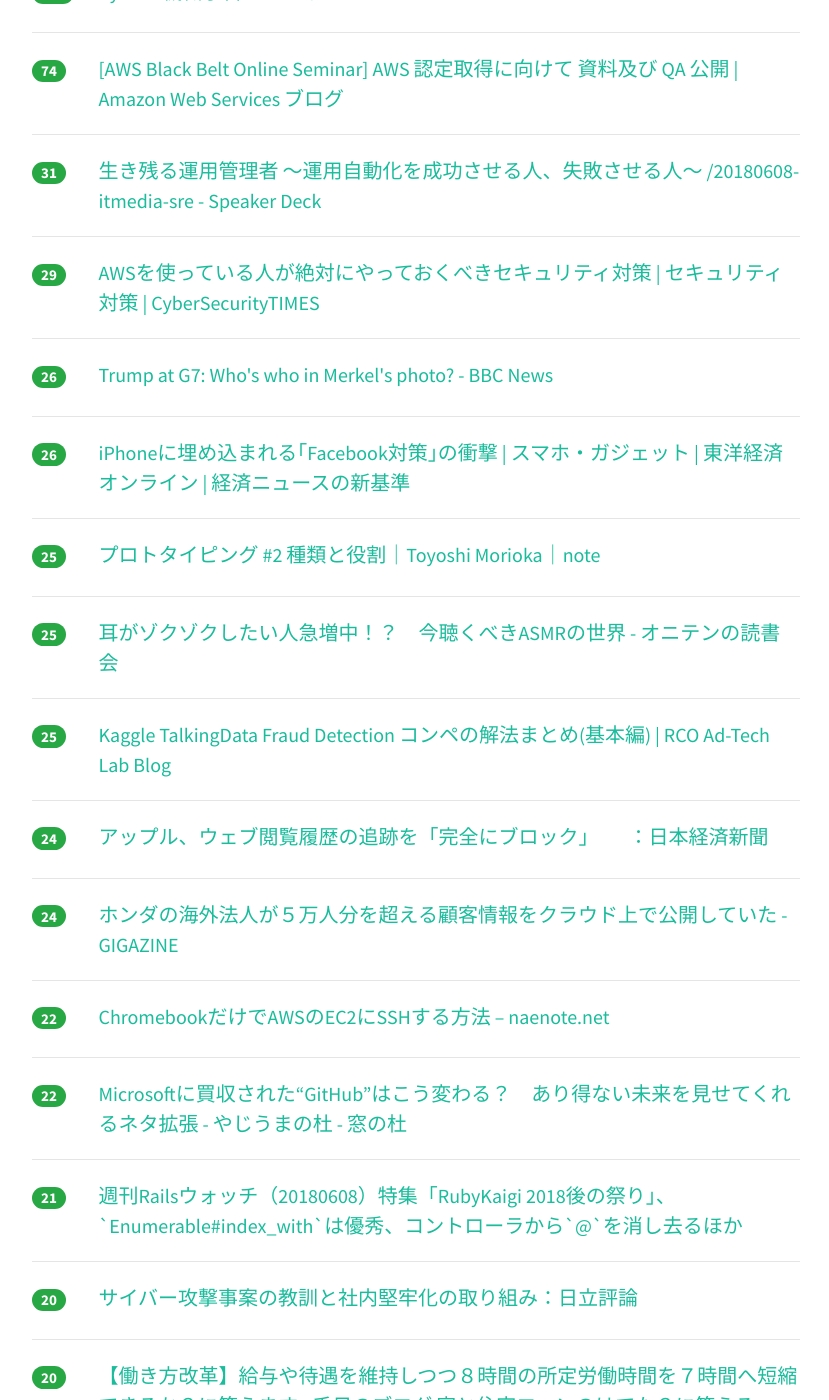
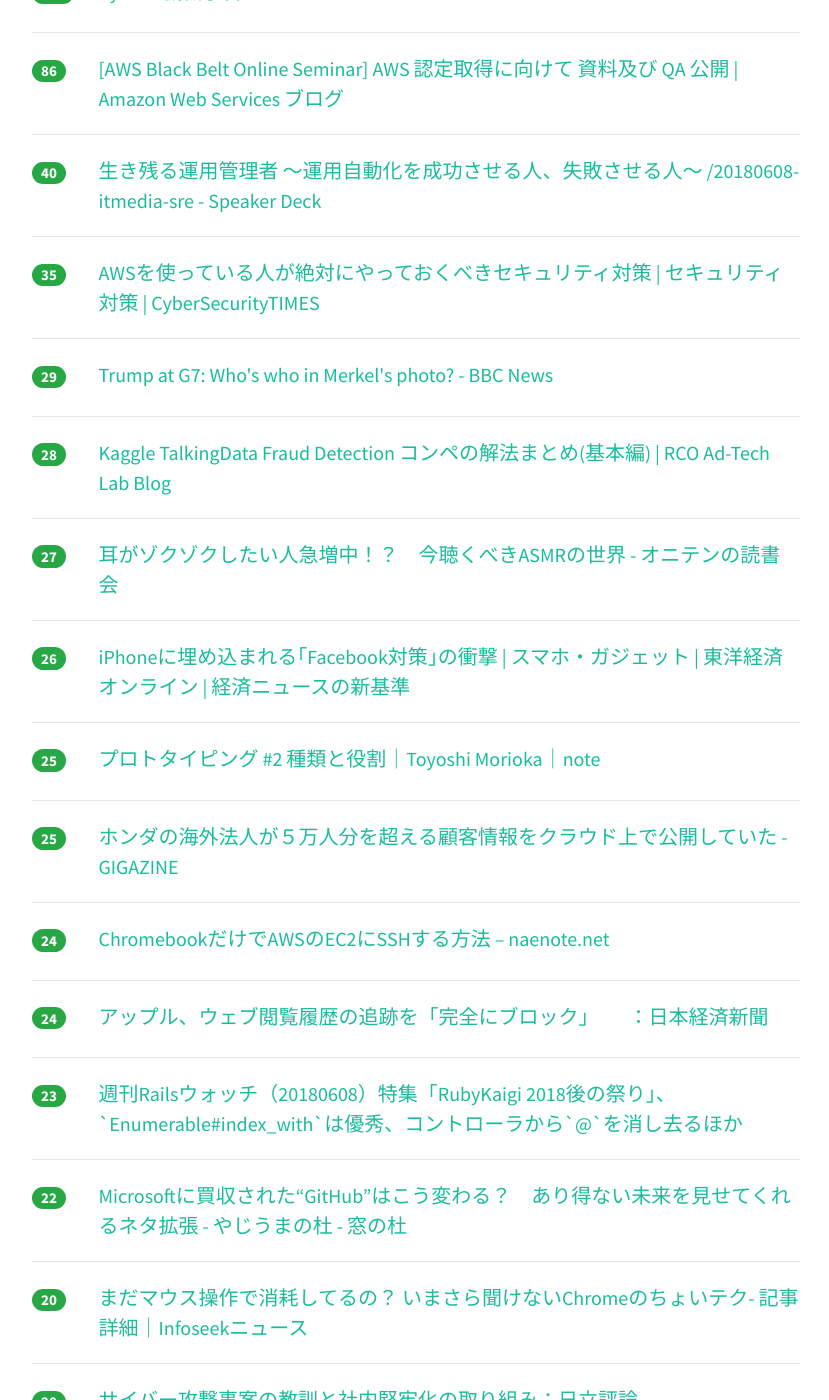
Before and after one commit to yatta47/hatena-matome-site, a Jekyll site: the page built from _posts/2018-06-10-hatena.md, in a window 1280 px wide and 1400 px high, scrolled down 700 px. Shown: the whole window, without its empty margins (224-1053 px from the left). Built offline with Jekyll 4.4.1, drawn with Linux system fonts in a browser that asks for light colours; nearby versions of some CDN libraries; some of the changed text lies outside the part shown.

Commit message:
Updated 2018-06-10

```diff
--- a/_posts/2018-06-10-hatena.md
+++ b/_posts/2018-06-10-hatena.md
@@ -1,49 +1,59 @@
 ---
 layout: post
 title:  "2018-06-10 はてぶIT"
-date:   2018-06-10 17:01:54
+date:   2018-06-10 18:02:02
 tags: [it-hotentry]
 ---
-53 件のデータあり
+56 件のデータあり
 
 <hr><div class="row">
-<div class="col-1"><span class="badge badge-pill badge-success h2">418</span></div>
+<div class="col-1"><span class="badge badge-pill badge-success h2">462</span></div>
 <div class="col-11"><a href='https://scrapbox.io/yuiseki/%E5%A4%B1%E6%95%97%E5%AD%A6' target='_blank'>失敗学 - yuiseki</a></div>
 </div>
 <hr>
 <div class="row">
-<div class="col-1"><span class="badge badge-pill badge-success h2">171</span></div>
+<div class="col-1"><span class="badge badge-pill badge-success h2">216</span></div>
 <div class="col-11"><a href='https://sbfl.net/blog/2018/06/10/wii-mario64-platform-bug/' target='_blank'>なぜWii版マリオ64で長時間放置すると足場が浮かび上がるのか（非技術者向け解説）</a></div>
 </div>
 <hr>
 <div class="row">
-<div class="col-1"><span class="badge badge-pill badge-success h2">116</span></div>
+<div class="col-1"><span class="badge badge-pill badge-success h2">133</span></div>
 <div class="col-11"><a href='https://note.mu/kinotoshiki/n/n2fe090e9b8f6' target='_blank'>【保守速報から広告を剥がせ！！】 #ネトウヨサイト裸祭り のお知らせ｜木野寿紀｜note</a></div>
 </div>
 <hr>
 <div class="row">
-<div class="col-1"><span class="badge badge-pill badge-success h2">111</span></div>
+<div class="col-1"><span class="badge badge-pill badge-success h2">129</span></div>
 <div class="col-11"><a href='http://www.youtube.com/watch?v=Y83ZCf_lpSg' target='_blank'>Python 機械学習ことはじめ</a></div>
 </div>
 <hr>
 <div class="row">
-<div class="col-1"><span class="badge badge-pill badge-success h2">74</span></div>
+<div class="col-1"><span class="badge badge-pill badge-success h2">86</span></div>
 <div class="col-11"><a href='https://aws.amazon.com/jp/blogs/news/webinar-bb-certified-2018/' target='_blank'>[AWS Black Belt Online Seminar] AWS 認定取得に向けて 資料及び QA 公開 | Amazon Web Services ブログ</a></div>
 </div>
 <hr>
 <div class="row">
-<div class="col-1"><span class="badge badge-pill badge-success h2">31</span></div>
+<div class="col-1"><span class="badge badge-pill badge-success h2">40</span></div>
 <div class="col-11"><a href='https://speakerdeck.com/opelab/20180608-itmedia-sre?slide=1' target='_blank'>生き残る運用管理者 ～運用自動化を成功させる人、失敗させる人～ /20180608-itmedia-sre - Speaker Deck</a></div>
 </div>
 <hr>
 <div class="row">
-<div class="col-1"><span class="badge badge-pill badge-success h2">29</span></div>
+<div class="col-1"><span class="badge badge-pill badge-success h2">35</span></div>
 <div class="col-11"><a href='https://www.shadan-kun.com/blog/measure/3410/' target='_blank'>AWSを使っている人が絶対にやっておくべきセキュリティ対策 | セキュリティ対策 | CyberSecurityTIMES</a></div>
 </div>
 <hr>
 <div class="row">
-<div class="col-1"><span class="badge badge-pill badge-success h2">26</span></div>
+<div class="col-1"><span class="badge badge-pill badge-success h2">29</span></div>
 <div class="col-11"><a href='https://www.bbc.com/news/world-us-canada-44426442' target='_blank'>Trump at G7: Who's who in Merkel's photo? - BBC News</a></div>
+</div>
+<hr>
+<div class="row">
+<div class="col-1"><span class="badge badge-pill badge-success h2">28</span></div>
+<div class="col-11"><a href='https://www.rco.recruit.co.jp/career/engineer/blog/kaggle_talkingdata_basic/' target='_blank'>Kaggle TalkingData Fraud Detection コンペの解法まとめ(基本編) | RCO Ad-Tech Lab Blog</a></div>
+</div>
+<hr>
+<div class="row">
+<div class="col-1"><span class="badge badge-pill badge-success h2">27</span></div>
+<div class="col-11"><a href='http://www.oniten-yomu-book.com/entry/asmr' target='_blank'>耳がゾクゾクしたい人急増中！？　今聴くべきASMRの世界 - オニテンの読書会</a></div>
 </div>
 <hr>
 <div class="row">
@@ -58,12 +68,12 @@ tags: [it-hotentry]
 <hr>
 <div class="row">
 <div class="col-1"><span class="badge badge-pill badge-success h2">25</span></div>
-<div class="col-11"><a href='http://www.oniten-yomu-book.com/entry/asmr' target='_blank'>耳がゾクゾクしたい人急増中！？　今聴くべきASMRの世界 - オニテンの読書会</a></div>
+<div class="col-11"><a href='https://gigazine.net/news/20180609-honda-app-leaked-personal-information/' target='_blank'>ホンダの海外法人が５万人分を超える顧客情報をクラウド上で公開していた - GIGAZINE</a></div>
 </div>
 <hr>
 <div class="row">
-<div class="col-1"><span class="badge badge-pill badge-success h2">25</span></div>
-<div class="col-11"><a href='https://www.rco.recruit.co.jp/career/engineer/blog/kaggle_talkingdata_basic/' target='_blank'>Kaggle TalkingData Fraud Detection コンペの解法まとめ(基本編) | RCO Ad-Tech Lab Blog</a></div>
+<div class="col-1"><span class="badge badge-pill badge-success h2">24</span></div>
+<div class="col-11"><a href='https://www.naenote.net/entry/chromebook-aws-ssh' target='_blank'>ChromebookだけでAWSのEC2にSSHする方法 – naenote.net</a></div>
 </div>
 <hr>
 <div class="row">
@@ -72,13 +82,8 @@ tags: [it-hotentry]
 </div>
 <hr>
 <div class="row">
-<div class="col-1"><span class="badge badge-pill badge-success h2">24</span></div>
-<div class="col-11"><a href='https://gigazine.net/news/20180609-honda-app-leaked-personal-information/' target='_blank'>ホンダの海外法人が５万人分を超える顧客情報をクラウド上で公開していた - GIGAZINE</a></div>
-</div>
-<hr>
-<div class="row">
-<div class="col-1"><span class="badge badge-pill badge-success h2">22</span></div>
-<div class="col-11"><a href='https://www.naenote.net/entry/chromebook-aws-ssh' target='_blank'>ChromebookだけでAWSのEC2にSSHする方法 – naenote.net</a></div>
+<div class="col-1"><span class="badge badge-pill badge-success h2">23</span></div>
+<div class="col-11"><a href='https://techracho.bpsinc.jp/hachi8833/2018_06_08/57381' target='_blank'>週刊Railsウォッチ（20180608）特集「RubyKaigi 2018後の祭り」、`Enumerable#index_with`は優秀、コントローラから`@`を消し去るほか</a></div>
 </div>
 <hr>
 <div class="row">
@@ -87,8 +92,8 @@ tags: [it-hotentry]
 </div>
 <hr>
 <div class="row">
-<div class="col-1"><span class="badge badge-pill badge-success h2">21</span></div>
-<div class="col-11"><a href='https://techracho.bpsinc.jp/hachi8833/2018_06_08/57381' target='_blank'>週刊Railsウォッチ（20180608）特集「RubyKaigi 2018後の祭り」、`Enumerable#index_with`は優秀、コントローラから`@`を消し去るほか</a></div>
+<div class="col-1"><span class="badge badge-pill badge-success h2">20</span></div>
+<div class="col-11"><a href='https://news.infoseek.co.jp/article/goodspress_164889/' target='_blank'>まだマウス操作で消耗してるの？ いまさら聞けないChromeのちょいテク- 記事詳細｜Infoseekニュース</a></div>
 </div>
 <hr>
 <div class="row">
@@ -103,12 +108,32 @@ tags: [it-hotentry]
 <hr>
 <div class="row">
 <div class="col-1"><span class="badge badge-pill badge-success h2">19</span></div>
-<div class="col-11"><a href='https://news.infoseek.co.jp/article/goodspress_164889/' target='_blank'>まだマウス操作で消耗してるの？ いまさら聞けないChromeのちょいテク- 記事詳細｜Infoseekニュース</a></div>
+<div class="col-11"><a href='https://jp.techcrunch.com/2018/06/10/2018-06-08-why-microsoft-wants-to-put-data-centers-at-the-bottom-of-the-ocean/' target='_blank'>マイクロソフトが海中にデータセンターを設置する理由とは | TechCrunch Japan</a></div>
+</div>
+<hr>
+<div class="row">
+<div class="col-1"><span class="badge badge-pill badge-success h2">19</span></div>
+<div class="col-11"><a href='https://anond.hatelabo.jp/20180610093430' target='_blank'>1万円札以外のお札を持ち歩かない人ってなんなの</a></div>
 </div>
 <hr>
 <div class="row">
 <div class="col-1"><span class="badge badge-pill badge-success h2">18</span></div>
 <div class="col-11"><a href='https://gigazine.net/news/20180608-airplane-hack-only-matter-of-time/' target='_blank'>「飛行機がハッキングされて操られるのは時間の問題」とアメリカの航空当局がセキュリティリスクの高さを指摘 - GIGAZINE</a></div>
+</div>
+<hr>
+<div class="row">
+<div class="col-1"><span class="badge badge-pill badge-success h2">18</span></div>
+<div class="col-11"><a href='https://qiita.com/cvusk/items/5a6f57876fdcff7710d2' target='_blank'>KubernetesからGPUを使ってTensorflowを動かす</a></div>
+</div>
+<hr>
+<div class="row">
+<div class="col-1"><span class="badge badge-pill badge-success h2">17</span></div>
+<div class="col-11"><a href='https://www.slideshare.net/yukiarase/jsai2018-101054060' target='_blank'>[最新版] JSAI2018 チュートリアル「"深層学習時代の" ゼロから始める自然言語処理」</a></div>
+</div>
+<hr>
+<div class="row">
+<div class="col-1"><span class="badge badge-pill badge-success h2">17</span></div>
+<div class="col-11"><a href='https://ototoy.jp/feature/2018060101' target='_blank'>音楽業界の“過渡期”、2018年をどう進む? ──鈴木竜馬(unBORDE代表) × 竹中直純(OTOTOY代表) - OTOTOY</a></div>
 </div>
 <hr>
 <div class="row">
@@ -128,12 +153,12 @@ tags: [it-hotentry]
 <hr>
 <div class="row">
 <div class="col-1"><span class="badge badge-pill badge-success h2">16</span></div>
-<div class="col-11"><a href='https://www.slideshare.net/yukiarase/jsai2018-101054060' target='_blank'>[最新版] JSAI2018 チュートリアル「"深層学習時代の" ゼロから始める自然言語処理」</a></div>
+<div class="col-11"><a href='https://www.bengo4.com/c_5/n_8009/' target='_blank'>広瀬香美さん「芸名問題」も関係、公取委「独禁法を労働分野に適用」…説明会は大入り - 弁護士ドットコム</a></div>
 </div>
 <hr>
 <div class="row">
 <div class="col-1"><span class="badge badge-pill badge-success h2">16</span></div>
-<div class="col-11"><a href='https://www.bengo4.com/c_5/n_8009/' target='_blank'>広瀬香美さん「芸名問題」も関係、公取委「独禁法を労働分野に適用」…説明会は大入り - 弁護士ドットコム</a></div>
+<div class="col-11"><a href='https://hirooka.pro/?p=9823' target='_blank'>Apple も hls.js を使用しているという | hirooka.pro</a></div>
 </div>
 <hr>
 <div class="row">
@@ -143,12 +168,12 @@ tags: [it-hotentry]
 <hr>
 <div class="row">
 <div class="col-1"><span class="badge badge-pill badge-success h2">15</span></div>
-<div class="col-11"><a href='https://qiita.com/cvusk/items/5a6f57876fdcff7710d2' target='_blank'>KubernetesからGPUを使ってTensorflowを動かす</a></div>
+<div class="col-11"><a href='https://blog.jupyter.org/reproducible-data-dependencies-for-python-guest-post-d0f68293a99' target='_blank'>Reproducible Data Dependencies for Python [Guest Post]</a></div>
 </div>
 <hr>
 <div class="row">
 <div class="col-1"><span class="badge badge-pill badge-success h2">14</span></div>
-<div class="col-11"><a href='https://jp.techcrunch.com/2018/06/10/2018-06-08-why-microsoft-wants-to-put-data-centers-at-the-bottom-of-the-ocean/' target='_blank'>マイクロソフトが海中にデータセンターを設置する理由とは | TechCrunch Japan</a></div>
+<div class="col-11"><a href='http://www.nicovideo.jp/watch/sm33310173' target='_blank'>【切実】エクセルを使わないで - #1 方眼紙 - ニコニコ動画</a></div>
 </div>
 <hr>
 <div class="row">
@@ -163,7 +188,12 @@ tags: [it-hotentry]
 <hr>
 <div class="row">
 <div class="col-1"><span class="badge badge-pill badge-success h2">14</span></div>
-<div class="col-11"><a href='https://ototoy.jp/feature/2018060101' target='_blank'>音楽業界の“過渡期”、2018年をどう進む? ──鈴木竜馬(unBORDE代表) × 竹中直純(OTOTOY代表) - OTOTOY</a></div>
+<div class="col-11"><a href='http://ascii.jp/elem/000/001/691/1691260/' target='_blank'>ASCII.jp：DOS時代から使われてきたネットワークドライバーの改良がついに進む｜Windows Info</a></div>
+</div>
+<hr>
+<div class="row">
+<div class="col-1"><span class="badge badge-pill badge-success h2">14</span></div>
+<div class="col-11"><a href='https://note.mu/tarappo/n/nbd241296e11f' target='_blank'>UIの自動テストの難しさについて考える (1) - はじめに -｜tarappo＠SWET｜note</a></div>
 </div>
 <hr>
 <div class="row">
@@ -178,17 +208,7 @@ tags: [it-hotentry]
 <hr>
 <div class="row">
 <div class="col-1"><span class="badge badge-pill badge-success h2">13</span></div>
-<div class="col-11"><a href='https://blog.jupyter.org/reproducible-data-dependencies-for-python-guest-post-d0f68293a99' target='_blank'>Reproducible Data Dependencies for Python [Guest Post]</a></div>
-</div>
-<hr>
-<div class="row">
-<div class="col-1"><span class="badge badge-pill badge-success h2">13</span></div>
 <div class="col-11"><a href='http://ascii.jp/elem/000/001/684/1684968/' target='_blank'>ASCII.jp：「LINE Notify」でWebサービスからの通知を受信しよう｜LINEを便利にする裏技とTIPS集めました</a></div>
-</div>
-<hr>
-<div class="row">
-<div class="col-1"><span class="badge badge-pill badge-success h2">13</span></div>
-<div class="col-11"><a href='https://anond.hatelabo.jp/20180610093430' target='_blank'>1万円札以外のお札を持ち歩かない人ってなんなの</a></div>
 </div>
 <hr>
 <div class="row">
@@ -202,23 +222,13 @@ tags: [it-hotentry]
 </div>
 <hr>
 <div class="row">
-<div class="col-1"><span class="badge badge-pill badge-success h2">12</span></div>
-<div class="col-11"><a href='https://hirooka.pro/?p=9823' target='_blank'>Apple も hls.js を使用しているという | hirooka.pro</a></div>
-</div>
-<hr>
-<div class="row">
-<div class="col-1"><span class="badge badge-pill badge-success h2">11</span></div>
-<div class="col-11"><a href='http://www.nicovideo.jp/watch/sm33310173' target='_blank'>【切実】エクセルを使わないで - #1 方眼紙 - ニコニコ動画</a></div>
-</div>
-<hr>
-<div class="row">
 <div class="col-1"><span class="badge badge-pill badge-success h2">11</span></div>
 <div class="col-11"><a href='https://negli0.github.io/posts/rich-paths/' target='_blank'>Intruducing Enhanced Communication Paths over Layer-4 (Multipath) - Around The Computer</a></div>
 </div>
 <hr>
 <div class="row">
 <div class="col-1"><span class="badge badge-pill badge-success h2">11</span></div>
-<div class="col-11"><a href='http://ascii.jp/elem/000/001/691/1691260/' target='_blank'>ASCII.jp：DOS時代から使われてきたネットワークドライバーの改良がついに進む｜Windows Info</a></div>
+<div class="col-11"><a href='https://mainichi.jp/articles/20180609/k00/00e/020/298000c' target='_blank'>組み立てキット：軽トラをキャンピングカーに　４０万円台 - 毎日新聞</a></div>
 </div>
 <hr>
 <div class="row">
@@ -237,6 +247,11 @@ tags: [it-hotentry]
 </div>
 <hr>
 <div class="row">
+<div class="col-1"><span class="badge badge-pill badge-success h2">10</span></div>
+<div class="col-11"><a href='https://snap.textfile.org/20180609220309/' target='_blank'>Mastodonインスタンスを停止するとき（410 Goneを返す）</a></div>
+</div>
+<hr>
+<div class="row">
 <div class="col-1"><span class="badge badge-pill badge-success h2">9</span></div>
 <div class="col-11"><a href='http://j.people.com.cn/n3/2018/0531/c95952-9466146.html' target='_blank'>中国語でハイテク意味する「黒科技」の「黒」の意味とは？--人民網日本語版--人民日報</a></div>
 </div>
@@ -248,7 +263,17 @@ tags: [it-hotentry]
 <hr>
 <div class="row">
 <div class="col-1"><span class="badge badge-pill badge-success h2">9</span></div>
-<div class="col-11"><a href='https://note.mu/tarappo/n/nbd241296e11f' target='_blank'>UIの自動テストの難しさについて考える (1) - はじめに -｜tarappo＠SWET｜note</a></div>
+<div class="col-11"><a href='http://www.atmarkit.co.jp/ait/articles/1806/08/news011.html' target='_blank'>サイバーセキュリティQ＆A：今日の脅威状況と対策の方向：Gartner Insights Pickup（63） - ＠IT</a></div>
+</div>
+<hr>
+<div class="row">
+<div class="col-1"><span class="badge badge-pill badge-success h2">9</span></div>
+<div class="col-11"><a href='https://speakerdeck.com/geckotang/jin-ri-karashi-eru-css-grid-mtddc-meetup-hokkaido-2018?slide=1' target='_blank'>今日から使える CSS Grid - MTDDC Meetup HOKKAIDO 2018 - - Speaker Deck</a></div>
+</div>
+<hr>
+<div class="row">
+<div class="col-1"><span class="badge badge-pill badge-success h2">9</span></div>
+<div class="col-11"><a href='https://techable.jp/archives/78139' target='_blank'>電波がなくてもメッセージのやり取りができる「GoHeart」！登山やフェスでの位置情報の把握にも | Techable(テッカブル)</a></div>
 </div>
 <hr>
 <div class="row">
@@ -257,16 +282,6 @@ tags: [it-hotentry]
 </div>
 <hr>
 <div class="row">
-<div class="col-1"><span class="badge badge-pill badge-success h2">8</span></div>
-<div class="col-11"><a href='http://www.atmarkit.co.jp/ait/articles/1806/08/news011.html' target='_blank'>サイバーセキュリティQ＆A：今日の脅威状況と対策の方向：Gartner Insights Pickup（63） - ＠IT</a></div>
-</div>
-<hr>
-<div class="row">
-<div class="col-1"><span class="badge badge-pill badge-success h2">7</span></div>
-<div class="col-11"><a href='https://techable.jp/archives/78139' target='_blank'>電波がなくてもメッセージのやり取りができる「GoHeart」！登山やフェスでの位置情報の把握にも | Techable(テッカブル)</a></div>
-</div>
-<hr>
-<div class="row">
 <div class="col-1"><span class="badge badge-pill badge-success h2">6</span></div>
 <div class="col-11"><a href='http://dengekionline.com/elem/000/001/741/1741112/' target='_blank'>『FGO』セイバーオルタが私服姿で立体化。剣を手にした姿にも変更可能 - 電撃App</a></div>
 </div>
```
